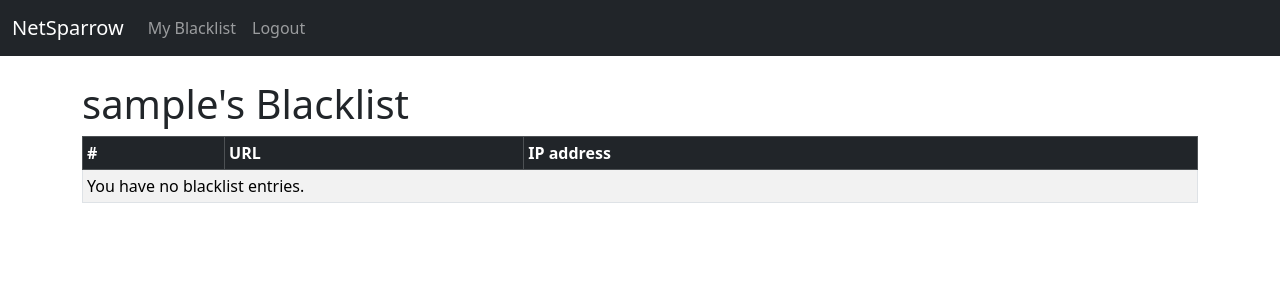
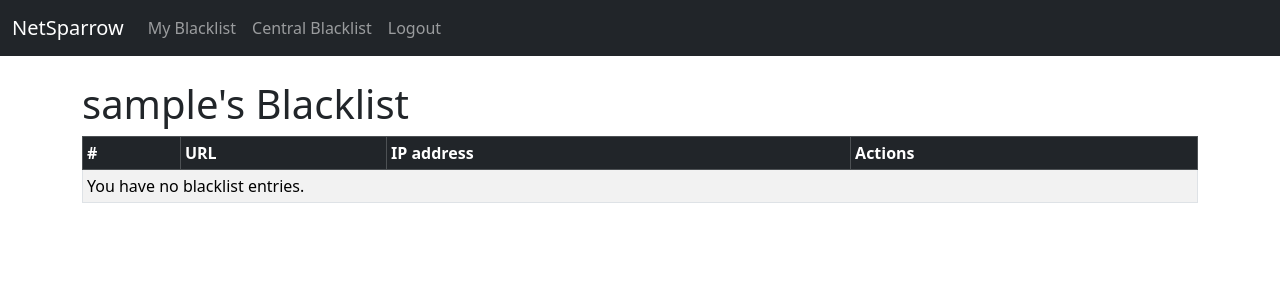
Before and after one commit to Gustav2/NetSparrow, a Django app: page /myblacklist/ in a window 1280 px wide. Shown: the top 300 px of the page. Run offline with Django 3.2, Linux system fonts and the light colour scheme; the visitor is signed in with stand-in values (Sample User, id 1); data that the repository does not hold is empty.

Commit message:
I have made it so, the central database, have its own page, so the home page does nothing now, then i have made it so you can add and delete from the central, add, and myblacklist delete

```diff
--- a/django_central_server/django_server/website/templates/myblacklist.html
+++ b/django_central_server/django_server/website/templates/myblacklist.html
@@ -9,6 +9,7 @@
         <th scope="col">#</th>
         <th scope="col">URL</th>
         <th scope="col">IP address</th>
+        <th scope="col">Actions</th>
       </tr>
     </thead>
     <tbody>
@@ -18,11 +19,14 @@
             <th scope="row">{{ myblacklist.blacklist_entry.id }}</th>
             <td>{{ myblacklist.blacklist_entry.url }}</td>
             <td>{{ myblacklist.blacklist_entry.ip }}</td>
+            <td>
+              <a href="{% url 'remove_from_my_blacklist' myblacklist.blacklist_entry.id %}" class="btn btn-danger">Remove</a>
+            </td>
           </tr>
       {% endfor %}
     {% else %}
       <tr>
-        <td colspan="3">You have no blacklist entries.</td>
+        <td colspan="4">You have no blacklist entries.</td>
       </tr>
     {% endif %}
     </tbody>
--- a/django_central_server/django_server/website/templates/navbar.html
+++ b/django_central_server/django_server/website/templates/navbar.html
@@ -12,6 +12,9 @@
           <li class="nav-item">
             <a class="nav-link" href="{% url 'myblacklist'%}">My Blacklist</a>
           </li>
+
+          <li class="nav-item">
+            <a class="nav-link" href="{% url 'central_blacklist'%}">Central Blacklist</a>
 
           <li class="nav-item">
             <a class="nav-link" href="{% url 'logout'%}">Logout</a>
--- a/django_central_server/django_server/website/urls.py
+++ b/django_central_server/django_server/website/urls.py
@@ -7,4 +7,7 @@ urlpatterns = [
     path('logout/', views.logout_user, name='logout'),
     path('register/', views.register_user, name='register'),
     path('myblacklist/', views.myblacklist, name='myblacklist'),
+    path('central_blacklist/', views.central_blacklist_view, name='central_blacklist'),
+    path('add_to_my_blacklist/<int:blacklist_id>/', views.add_to_my_blacklist, name='add_to_my_blacklist'),
+    path('remove_from_my_blacklist/<int:blacklist_id>/', views.remove_from_my_blacklist, name='remove_from_my_blacklist'),
 ]
--- a/django_central_server/django_server/website/views.py
+++ b/django_central_server/django_server/website/views.py
@@ -1,4 +1,4 @@
-from django.shortcuts import render, redirect
+from django.shortcuts import render, redirect, get_object_or_404
 from django.contrib.auth import authenticate, login, logout
 from django.contrib import messages
 from .forms import SignUpForm
@@ -58,10 +58,22 @@ def myblacklist(request):
         messages.success(request, 'You need to login to view your blacklist')
         return redirect('login')
 
+def add_to_my_blacklist(request, blacklist_id):
+    blacklist_entry = get_object_or_404(Blacklist, id=blacklist_id)
+    MyBlacklist.objects.get_or_create(user=request.user, blacklist_entry=blacklist_entry)
+    messages.success(request, 'Entry added to your MyBlacklist')
+    return redirect('central_blacklist')
 
+def central_blacklist_view(request):
+    central_blacklist = Blacklist.objects.all()
+    user_blacklist_ids = MyBlacklist.objects.filter(user=request.user).values_list('blacklist_entry_id', flat=True)
+    return render(request, 'central_blacklist.html', {
+        'central_blacklist': central_blacklist,
+        'user_blacklist_ids': user_blacklist_ids
+    })
 
-
-#def add_to_my_blacklist(request, blacklist_id):
-#    blacklist_entry = get_object_or_404(Blacklist, id=blacklist_id)
-#    MyBlacklist.objects.get_or_create(user=request.user, blacklist_entry=blacklist_entry)
-#    return redirect('myblacklist')
+def remove_from_my_blacklist(request, blacklist_id):
+    blacklist_entry = get_object_or_404(Blacklist, id=blacklist_id)
+    MyBlacklist.objects.filter(user=request.user, blacklist_entry=blacklist_entry).delete()
+    messages.success(request, 'Entry removed from your MyBlacklist')
+    return redirect('myblacklist')
```
Also changed, not shown: django_central_server/django_server/website/templates/central_blacklist.html (added, +32 -0 lines), django_central_server/django_server/website/templates/home.html (+4 -26 lines).
